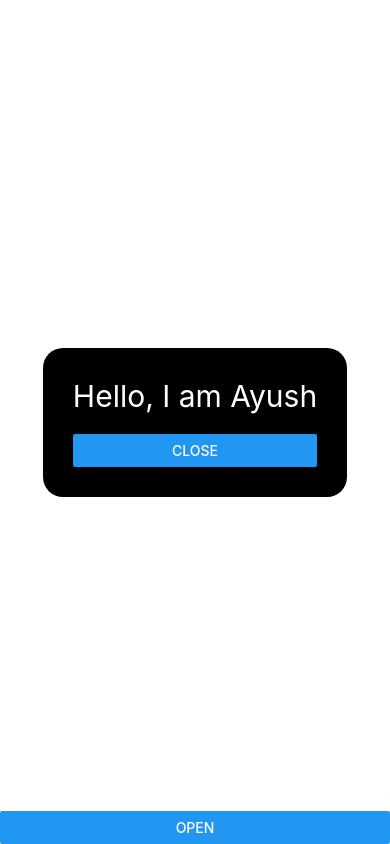
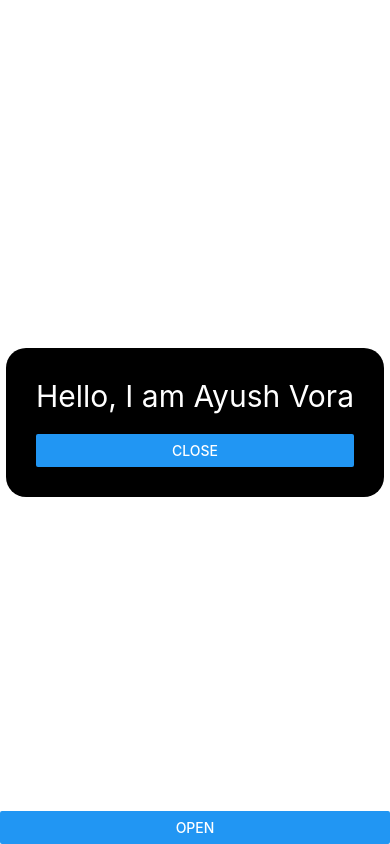
Before and after one commit to ayushvora01/React.Native, a React Native app: screen / in a window 390 px wide. Both pictures are taken after a click on the button "OPEN". Built offline with nearby package versions, Linux system fonts and the light colour scheme.

Commit message:
Update App.tsx

```diff
--- a/App.tsx
+++ b/App.tsx
@@ -47,7 +47,7 @@ function App(): JSX.Element {
       <Modal transparent={true} visible={showModal} animationType='slide'>
         <View style={Styles.centeredView}>
           <View style={Styles.modalView}>
-            <Text style={Styles.modalText}>Hello, I am Ayush</Text>
+            <Text style={Styles.modalText}>Hello, I am Ayush Vora</Text>
             <Button title='Close' onPress={()=>setShowModal(false)}/>
           </View>
         </View>
```
